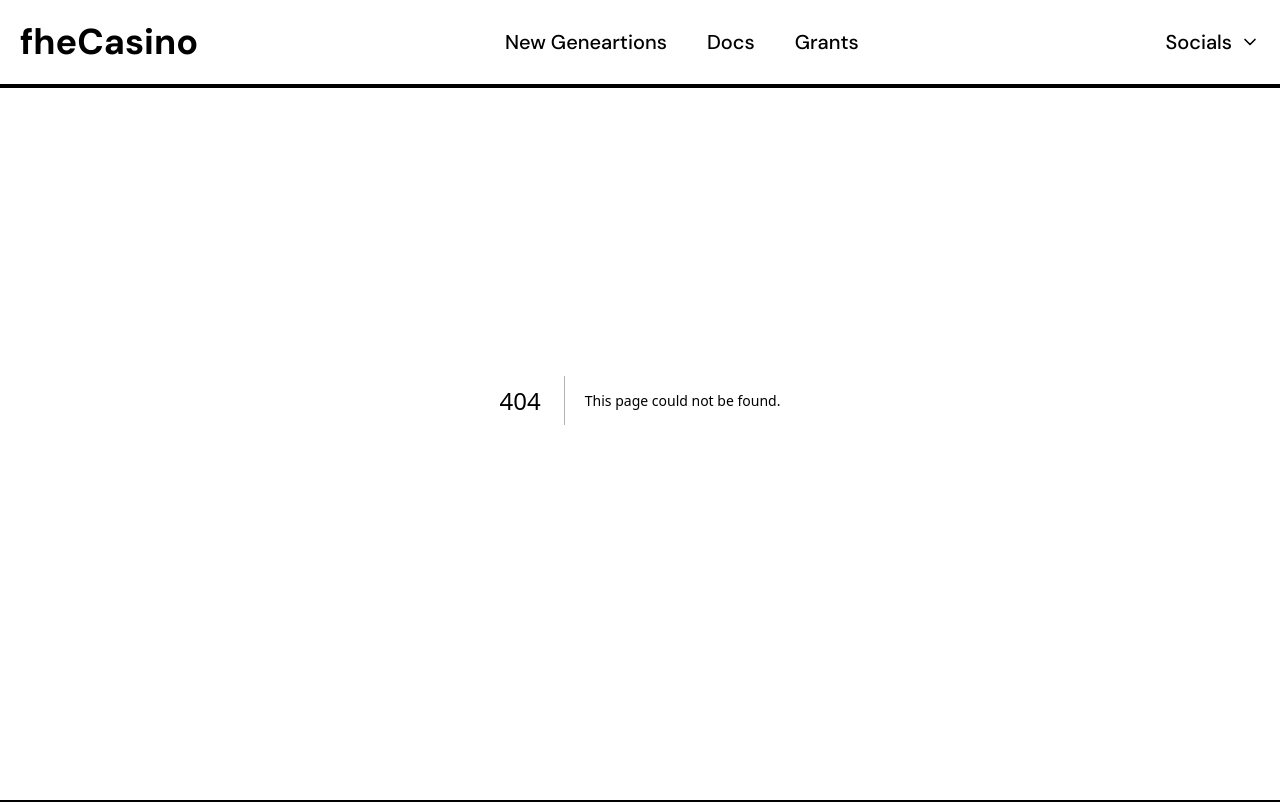
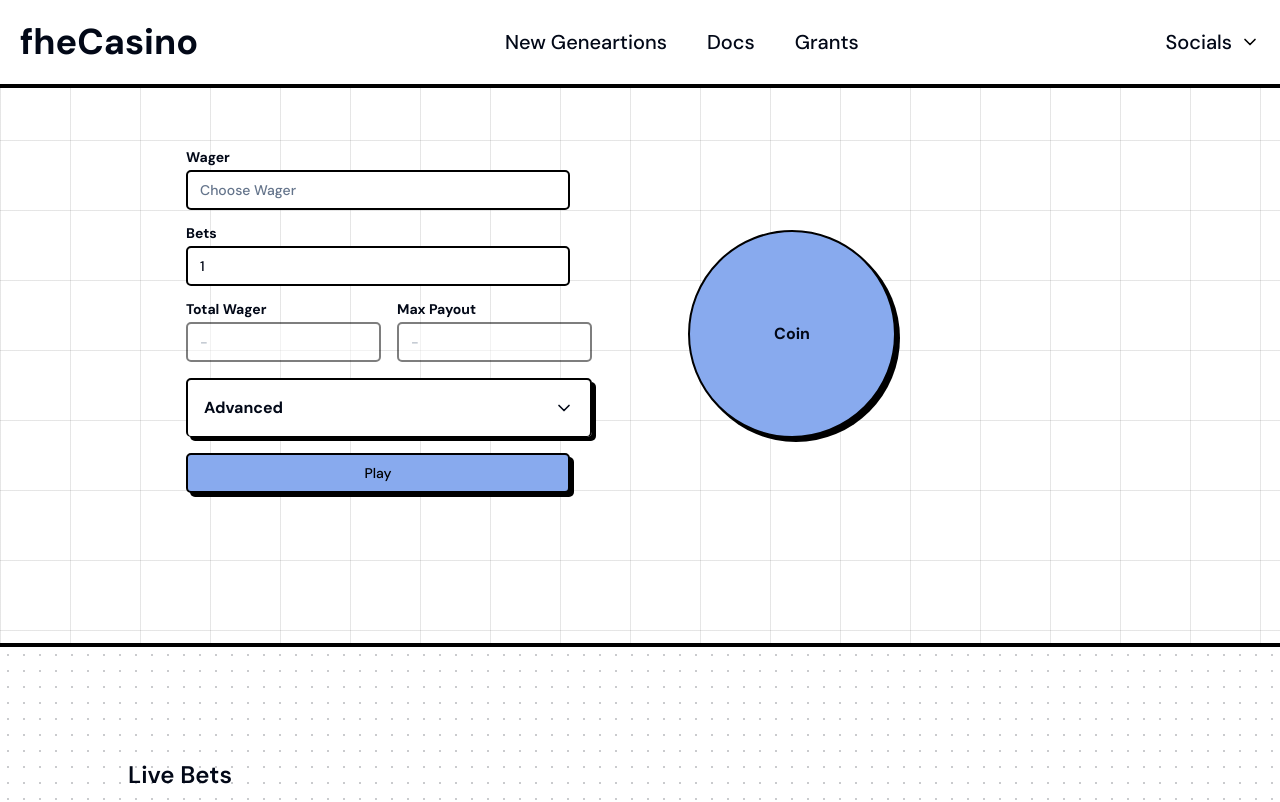
Before and after one commit to TechieeGeeeks/fhe-casino, a Next.js app in the folder client/: page /games/coin-flip in a window 1280 px wide. Before the commit this address had no page. Shown: the top 802 px of the page. Built offline with nearby package versions, Linux system fonts and the light colour scheme.

Commit message:
Added Coin Game

```diff
--- a/client/package.json
+++ b/client/package.json
@@ -16,6 +16,7 @@
     "canvas-confetti": "^1.9.3",
     "class-variance-authority": "^0.7.0",
     "clsx": "^2.1.1",
+    "framer-motion": "^11.2.10",
     "lucide-react": "^0.390.0",
     "next": "14.2.3",
     "react": "^18",
--- /dev/null
+++ b/client/src/app/games/coin-flip/page.js
@@ -0,0 +1,138 @@
+"use client";
+import { Button } from "@/components/ui/button";
+import CoinFlip from "@/modules/coin-flip";
+import CoinFlipForm from "@/modules/coin-flip/coinFlipInputForm";
+import { confetti } from "@/utils/confetii";
+import {
+  Accordion,
+  AccordionContent,
+  AccordionItem,
+  AccordionTrigger,
+} from "@/components/ui/accordion";
+import React, { useEffect, useState } from "react";
+import { toast } from "@/components/ui/use-toast";
+
+const Page = () => {
+  const [isFlipping, setIsFlipping] = useState(false);
+  const [result, setResult] = useState("Coin");
+  const [isBtnDisbled, setIsBtnDisbled] = useState(false);
+  const [wager, setWager] = useState();
+  const [bet, setBet] = useState(1);
+  const [totalwager, setTotalwager] = useState();
+  const [maxPayout, setMaxPayout] = useState();
+  const [stopOnLoss, setStopOnLoss] = useState();
+  const [takeprofit, setTakeprofit] = useState();
+
+  const startFlipping = () => {
+    if (!wager) {
+      toast({
+        title: "Please, add valid wager",
+      });
+      return;
+    }
+    setIsFlipping(true);
+    setIsBtnDisbled(true);
+    setResult("🪙");
+  };
+
+  useEffect(() => {
+    if (isFlipping) {
+      setTimeout(() => {
+        stopFlipping();
+      }, 5000);
+    }
+  }, [isFlipping]);
+
+  const stopFlipping = () => {
+    setIsBtnDisbled(false);
+    setIsFlipping(false);
+    setResult(Math.random() < 0.5 ? "Heads" : "Tails");
+  };
+  return (
+    <div>
+      <main className="relative flex flex-col items-center justify-center bg-white px-5 py-[150px] text-center font-bold bg-[linear-gradient(to_right,#80808033_1px,transparent_1px),linear-gradient(to_bottom,#80808033_1px,transparent_1px)] bg-[size:70px_70px] border-b-4 border-x-0 border-t-0 border-black">
+        <div className="grid gap-24 grid-cols-2">
+          <div className="flex flex-col gap-4">
+            <CoinFlipForm
+              id={"wager"}
+              label={"Wager"}
+              onChange={(e) => setWager(e.target.value)}
+              placeholder={"Choose Wager"}
+              type={"number"}
+              value={wager}
+            />
+            <CoinFlipForm
+              id={"bets"}
+              label={"Bets"}
+              onChange={(e) => setBet(e.target.value)}
+              placeholder={""}
+              type={"number"}
+              value={bet}
+            />
+
+            <div className="grid grid-cols-2 gap-4">
+              <CoinFlipForm
+                id={"totalwager"}
+                label={"Total Wager"}
+                onChange={(e) => setTotalwager(e.target.value)}
+                placeholder={"-"}
+                disabled={true}
+                type={"number"}
+                value={totalwager}
+              />{" "}
+              <CoinFlipForm
+                id={"maxpayout"}
+                label={"Max Payout"}
+                onChange={(e) => setMaxPayout(e.target.value)}
+                placeholder={"-"}
+                disabled={true}
+                type={"number"}
+                value={maxPayout}
+              />
+            </div>
+
+            <Accordion
+              className="w-full lg:w-[unset] bg-white border-none shadow-none"
+              type="single"
+              collapsible>
+              <AccordionItem className="max-w-full" value="item-1">
+                <AccordionTrigger className="bg-transparent">
+                  Advanced
+                </AccordionTrigger>
+                <AccordionContent className="grid grid-cols-2 gap-4">
+                  <CoinFlipForm
+                    id={"stoponloss"}
+                    label={"Stop on Loss"}
+                    onChange={(e) => setStopOnLoss(e.target.value)}
+                    placeholder={"-"}
+                    type={"number"}
+                    value={stopOnLoss}
+                  />{" "}
+                  <CoinFlipForm
+                    id={"takeprofit"}
+                    label={"Take Profit"}
+                    onChange={(e) => setTakeprofit(e.target.value)}
+                    placeholder={"-"}
+                    type={"number"}
+                    value={takeprofit}
+                  />
+                </AccordionContent>
+              </AccordionItem>
+            </Accordion>
+            <Button
+              onClick={startFlipping}
+              className="bg-main max-w-sm"
+              disabled={isBtnDisbled}>
+              Play
+            </Button>
+          </div>
+          <div className="md:flex hidden relative w-[300px] h-auto">
+            <CoinFlip isFlipping={isFlipping} result={result} />
+          </div>
+        </div>
+      </main>
+    </div>
+  );
+};
+
+export default Page;
--- a/client/src/app/games/page.js
+++ b/client/src/app/games/page.js
@@ -72,13 +72,13 @@ const items = [
     title: "Coin Flip",
     displayIcon: <RiCopperCoinLine className="text-[3rem]" />,
     hoverIcon: <LuCoins className="text-[6rem]" />,
-    href: "/coin-flip",
+    href: "/games/coin-flip",
   },
   {
     title: "Poker",
     displayIcon: <GiPokerHand className="text-[3rem]" />,
     hoverIcon: <GiPokerHand className="text-[6rem]" />,
-    href: "/poker-hand",
+    href: "/games/poker-hand",
   },
   {
     title: "Slots",
@@ -90,24 +90,24 @@ const items = [
     title: "Hand Rock",
     displayIcon: <FaHandRock className="text-[4rem]" />,
     hoverIcon: <LiaHandRock className="text-[6rem]" />,
-    href: "/hand-rock",
+    href: "/games/hand-rock",
   },
   {
     title: "Dice",
     displayIcon: <FaDice className="text-[4rem]" />,
     hoverIcon: <FaDice className="text-[6rem]" />,
-    href: "/dice",
+    href: "/games/dice",
   },
   {
     title: "Mines",
     displayIcon: <GiRollingBomb className="text-[4rem]" />,
     hoverIcon: <GiRollingBomb className="text-[6rem]" />,
-    href: "/dice",
+    href: "/games/dice",
   },
   {
     title: "Plinko",
     displayIcon: <GiPoolTriangle className="text-[4rem]" />,
     hoverIcon: <GiPoolTriangle className="text-[6rem]" />,
-    href: "/dice",
+    href: "/games/dice",
   },
 ];
--- a/client/src/app/globals.css
+++ b/client/src/app/globals.css
@@ -74,3 +74,84 @@
     @apply bg-background text-foreground;
   }
 }
+
+#coin {
+  position: relative;
+  margin: 0 auto;
+  width: 100px;
+  height: 100px;
+  transition: -webkit-transform 1s ease-in;
+  -webkit-transform-style: preserve-3d;
+}
+#coin div {
+  width: 100%;
+  height: 100%;
+  -webkit-border-radius: 50%;
+  -moz-border-radius: 50%;
+  border-radius: 50%;
+  -webkit-box-shadow: inset 0 0 45px rgba(255, 255, 255, 0.3),
+    0 12px 20px -10px rgba(0, 0, 0, 0.4);
+  -moz-box-shadow: inset 0 0 45px rgba(255, 255, 255, 0.3),
+    0 12px 20px -10px rgba(0, 0, 0, 0.4);
+  box-shadow: inset 0 0 45px rgba(255, 255, 255, 0.3),
+    0 12px 20px -10px rgba(0, 0, 0, 0.4);
+}
+.side-a {
+  background-color: #bb0000;
+  color: white;
+  text-align: center;
+}
+.side-b {
+  background-color: #3e3e3e;
+  color: white;
+  text-align: center;
+}
+
+#coin div {
+  position: absolute;
+  -webkit-backface-visibility: hidden;
+}
+.side-a {
+  z-index: 100;
+}
+.side-b {
+  -webkit-transform: rotateY(-180deg);
+}
+
+#coin.heads {
+  -webkit-animation: flipHeads 2s ease-out forwards;
+  -moz-animation: flipHeads 2s ease-out forwards;
+  -o-animation: flipHeads 2s ease-out forwards;
+  animation: flipHeads 2s ease-out forwards;
+}
+#coin.tails {
+  -webkit-animation: flipTails 2s ease-out forwards;
+  -moz-animation: flipTails 2s ease-out forwards;
+  -o-animation: flipTails 2s ease-out forwards;
+  animation: flipTails 2s ease-out forwards;
+}
+
+@-webkit-keyframes flipHeads {
+  from {
+    -webkit-transform: rotateY(0);
+    -moz-transform: rotateY(0);
+    transform: rotateY(0);
+  }
+  to {
+    -webkit-transform: rotateY(540deg);
+    -moz-transform: rotateY(540deg);
+    transform: rotateY(540deg);
+  }
+}
+@-webkit-keyframes flipTails {
+  from {
+    -webkit-transform: rotateY(0);
+    -moz-transform: rotateY(0);
+    transform: rotateY(0);
+  }
+  to {
+    -webkit-transform: rotateY(720deg);
+    -moz-transform: rotateY(720deg);
+    transform: rotateY(720deg);
+  }
+}
--- a/client/src/components/Table.jsx
+++ b/client/src/components/Table.jsx
@@ -73,6 +73,7 @@ import React from "react";
 const CustomTable = () => {
   return (
     <div className="grid place-items-center w-full max-w-5xl">
+      <h1 className="font-semibold text-2xl w-full my-8">Live Bets</h1>
       <Table>
         <TableCaption>A list of your recent transactions.</TableCaption>
         <TableHeader>
--- /dev/null
+++ b/client/src/modules/coin-flip/coinFlipInputForm.js
@@ -0,0 +1,31 @@
+import { Input } from "@/components/ui/input";
+import { Label } from "@/components/ui/label";
+import React from "react";
+
+const CoinFlipForm = ({
+  value,
+  label,
+  id,
+  placeholder,
+  onChange,
+  type,
+  className,
+  disabled,
+}) => {
+  return (
+    <div className="grid w-full place-items-start max-w-sm items-center gap-1.5">
+      <Label htmlFor={id}>{label}</Label>
+      <Input
+        type={type}
+        id={id}
+        placeholder={placeholder}
+        onChange={onChange}
+        className={className}
+        value={value}
+        disabled={disabled}
+      />
+    </div>
+  );
+};
+
+export default CoinFlipForm;
--- /dev/null
+++ b/client/src/modules/coin-flip/index.js
@@ -0,0 +1,50 @@
+import React, { useEffect } from "react";
+import { motion, useAnimation } from "framer-motion";
+
+const CoinFlip = ({ isFlipping, result }) => {
+  const controls = useAnimation();
+
+  useEffect(() => {
+    if (isFlipping) {
+      controls.start({
+        rotateY: 360,
+        scale: [1, 1.2, 1],
+        transition: {
+          rotateY: {
+            repeat: Infinity,
+            duration: 1,
+            ease: "linear",
+          },
+          scale: {
+            duration: 0.5,
+          },
+        },
+      });
+    } else {
+      controls.start({
+        rotateY: 0,
+        scale: [1, 1.2, 1],
+        transition: {
+          rotateY: {
+            duration: 0.5,
+          },
+          scale: {
+            duration: 0.5,
+          },
+        },
+      });
+    }
+  }, [isFlipping, controls]);
+
+  return (
+    <div className="flex flex-col items-center justify-center absolute mt-20">
+      <motion.div
+        animate={controls}
+        className="bg-main border-2 border-black shadow-base w-52 aspect-square rounded-full flex items-center justify-center">
+        {result}
+      </motion.div>
+    </div>
+  );
+};
+
+export default CoinFlip;
```
Also changed, not shown: 1 other file (tests, documents, lock files or other folders). Lines whose indentation alone changed are shown as unchanged.
